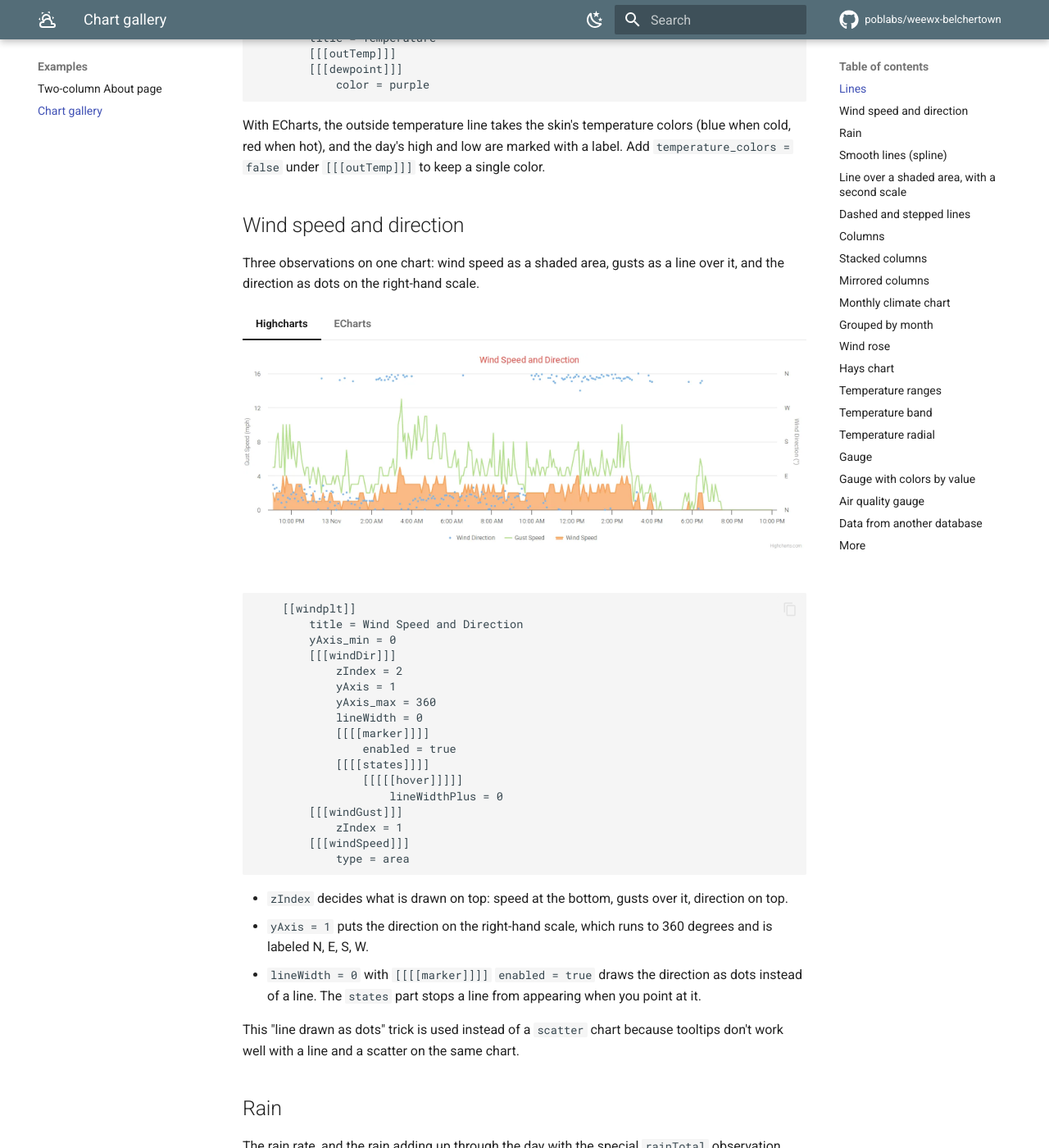
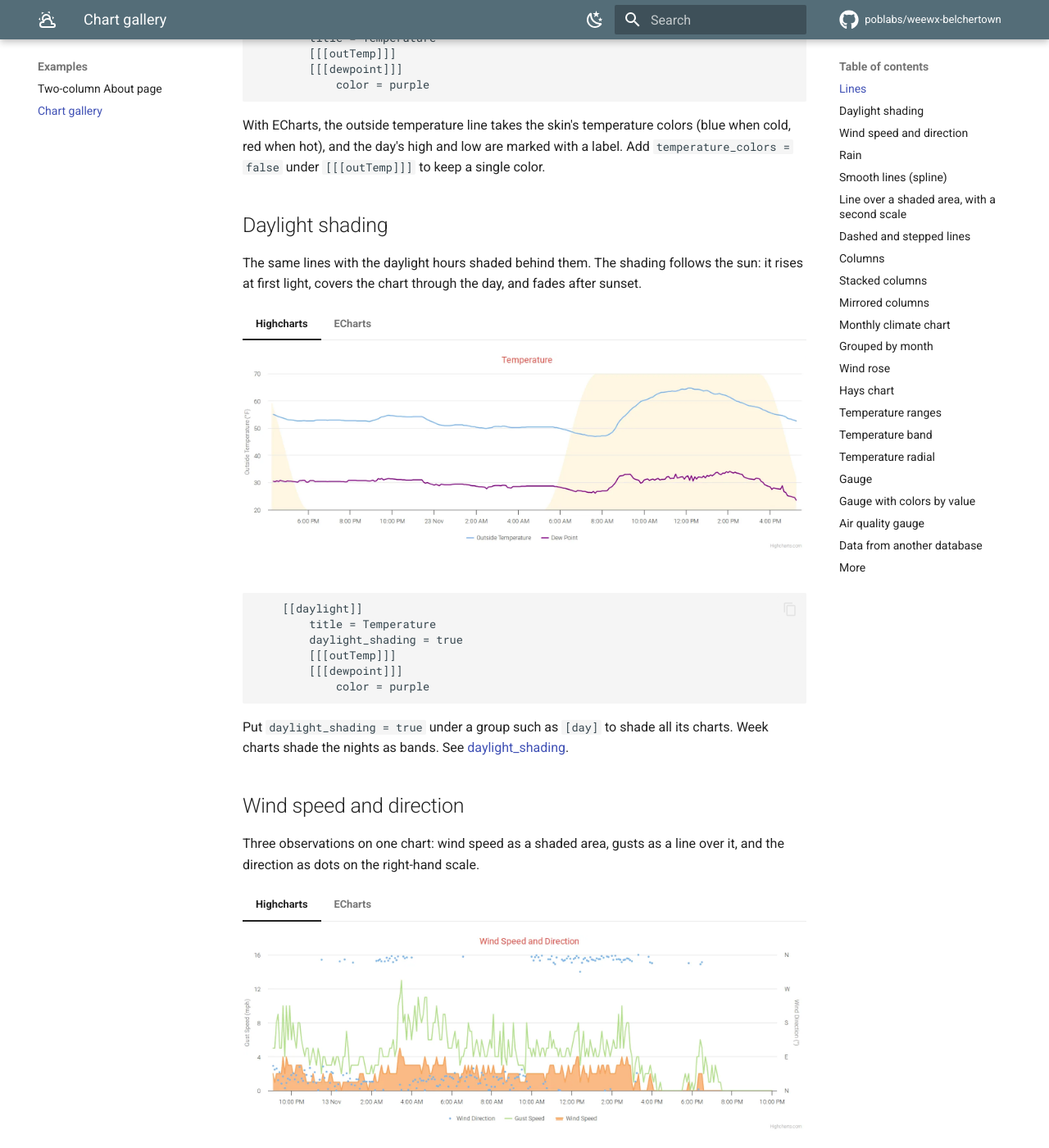
Before and after one commit to poblabs/weewx-belchertown, an MkDocs documentation site: the page built from docs/charts/gallery.md, in a window 1280 px wide and 1400 px high, scrolled down 1045 px. Shown: the whole window at 82% size. Built offline with MkDocs 1.6.1 and Material for MkDocs 9.7.7, drawn with Linux system fonts in a browser that asks for light colours; comment, search, counter and statistics services are not loaded.

Commit message:
Docs: daylight_shading option, gallery example, how-do-i entry, changelog
Co-Authored-By: Claude Opus 5.5 <noreply@anthropic.com>

````diff
--- a/docs/charts/gallery.md
+++ b/docs/charts/gallery.md
@@ -28,6 +28,29 @@ The simplest chart: one or more observations as lines. The first observation pic
 ```
 
 With ECharts, the outside temperature line takes the skin's temperature colors (blue when cold, red when hot), and the day's high and low are marked with a label. Add `temperature_colors = false` under `[[[outTemp]]]` to keep a single color.
+
+## Daylight shading { #daylight-shading }
+
+The same lines with the daylight hours shaded behind them. The shading follows the sun: it rises at first light, covers the chart through the day, and fades after sunset.
+
+=== "Highcharts"
+
+    ![Daylight shading, drawn by Highcharts](../assets/charts/daylight-highcharts.webp)
+
+=== "ECharts"
+
+    ![Daylight shading, drawn by ECharts](../assets/charts/daylight-echarts.webp)
+
+```
+    [[daylight]]
+        title = Temperature
+        daylight_shading = true
+        [[[outTemp]]]
+        [[[dewpoint]]]
+            color = purple
+```
+
+Put `daylight_shading = true` under a group such as `[day]` to shade all its charts. Week charts shade the nights as bands. See [daylight_shading](graphs-conf.md#daylight_shading).
 
 ## Wind speed and direction { #wind-speed-and-direction }
 
````
Also changed, not shown: docs/charts/graphs-conf.md (+11 -0 lines), docs/how-do-i.md (+4 -0 lines), docs/assets/charts/daylight-echarts.webp (added), docs/assets/charts/daylight-highcharts.webp (added), 1 other file.
